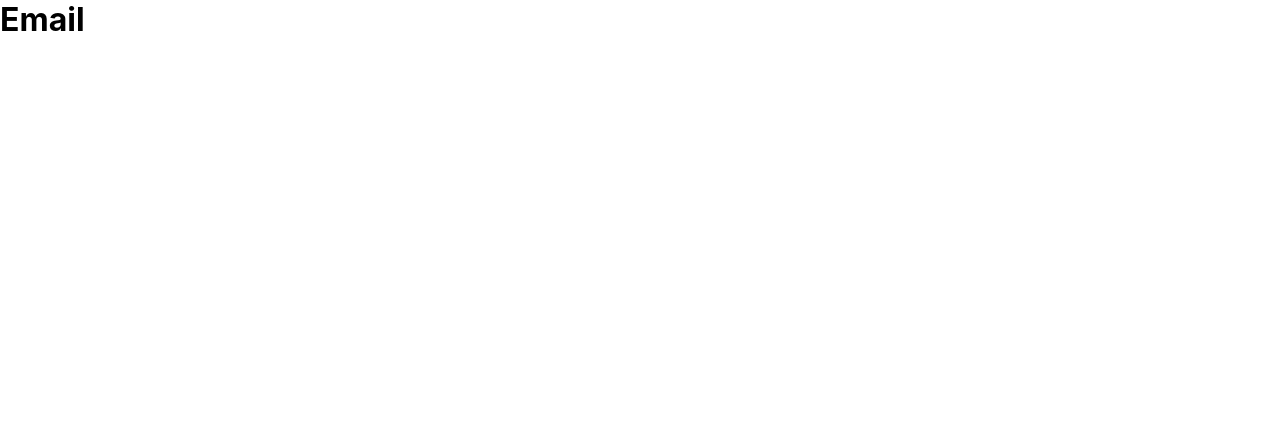
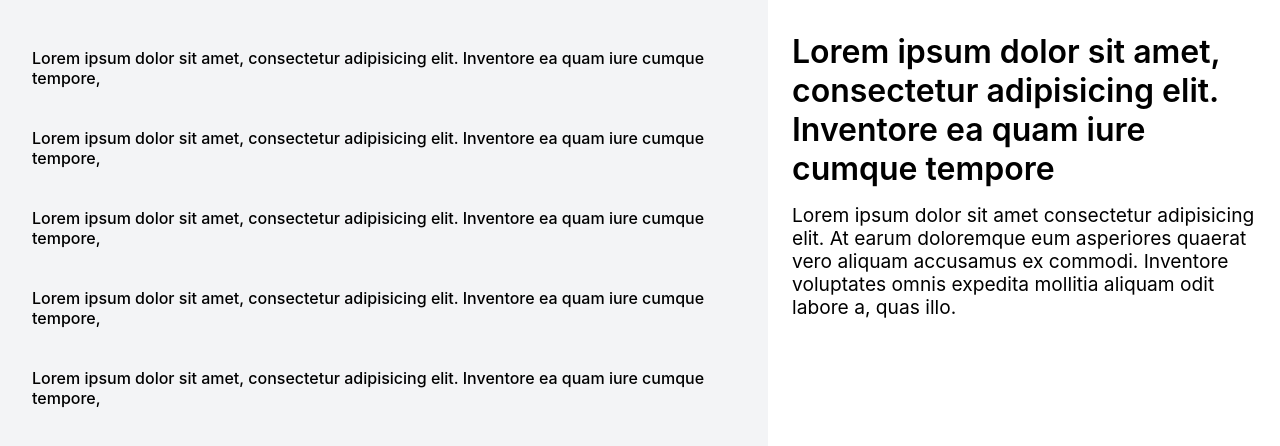
Before and after one commit to ayush013/ui-bootcamp, a website built with webpack: page email/index.html in a window 1280 px wide. Built offline with nearby package versions, Linux system fonts and the light colour scheme.

Commit message:
Basic HTML markup and styles for rendering email

```diff
--- a/email/index.html
+++ b/email/index.html
@@ -1,14 +1,47 @@
 <!DOCTYPE html>
 <html lang="en">
+  <head>
+    <meta charset="UTF-8" />
+    <meta http-equiv="X-UA-Compatible" content="IE=edge" />
+    <meta name="viewport" content="width=device-width, initial-scale=1.0" />
+    <title>Email</title>
+  </head>
 
-<head>
-    <meta charset="UTF-8">
-    <meta http-equiv="X-UA-Compatible" content="IE=edge">
-    <meta name="viewport" content="width=device-width, initial-scale=1.0">
-    <title>Email</title>
-</head>
+  <body class="email">
+    <div class="email-list">
+      <div class="email-list-item">
+        Lorem ipsum dolor sit amet, consectetur adipisicing elit. Inventore ea
+        quam iure cumque tempore,
+      </div>
+      <div class="email-list-item">
+        Lorem ipsum dolor sit amet, consectetur adipisicing elit. Inventore ea
+        quam iure cumque tempore,
+      </div>
+      <div class="email-list-item">
+        Lorem ipsum dolor sit amet, consectetur adipisicing elit. Inventore ea
+        quam iure cumque tempore,
+      </div>
+      <div class="email-list-item">
+        Lorem ipsum dolor sit amet, consectetur adipisicing elit. Inventore ea
+        quam iure cumque tempore,
+      </div>
 
-<body>
-    <h1>Email</h1>
-</body>
+      <div class="email-list-item">
+        Lorem ipsum dolor sit amet, consectetur adipisicing elit. Inventore ea
+        quam iure cumque tempore,
+      </div>
+    </div>
+    <div class="email-body">
+      <h1 class="title">
+        Lorem ipsum dolor sit amet, consectetur adipisicing elit. Inventore ea
+        quam iure cumque tempore
+      </h1>
+      <p class="content">
+        Lorem ipsum dolor sit amet consectetur adipisicing elit. At earum
+        doloremque eum asperiores quaerat vero aliquam accusamus ex commodi.
+        Inventore voluptates omnis expedita mollitia aliquam odit labore a, quas
+        illo.
+      </p>
+    </div>
+  </body>
 </html>
--- a/email/src/style.scss
+++ b/email/src/style.scss
@@ -1,7 +1,19 @@
 /* Basic reset */
+
+$white: #fff;
+$gray: #f3f4f6;
+$blue: #3B82F6;
 
 html {
   font-size: 16px;
+}
+
+*,
+*::after,
+*::before {
+  box-sizing: inherit;
+  margin: 0;
+  padding: 0;
 }
 
 html,
@@ -18,12 +30,52 @@ body {
   font-weight: 400;
   min-height: 100vh;
   width: 100%;
+  background-color: $gray;
 }
 
-*,
-*::after,
-*::before {
-  box-sizing: inherit;
-  margin: 0;
-  padding: 0;
+
+.email {
+  display: flex;
+
+  &-list {
+    flex: 0 0 60%;
+    display: flex;
+    flex-direction: column;
+    padding: 1rem;
+    padding-top: 2rem;
+
+    &-item {
+      padding: 1rem;
+      font-weight: 500;
+      margin-bottom: 0.5rem;
+      transition: 0.1s;
+      border-radius: 0.5rem;
+
+      &:hover {
+        background-color: $white;
+      }
+
+      &-active {
+        background-color: $white;
+        color: $blue;
+      }
+    }
+  }
+
+  &-body {
+    flex: 0 0 40%;
+    padding: 1.5rem;
+    background-color: $white;
+    padding-top: 2rem;
+
+    .title {
+      font-weight: 600;
+      margin-bottom: 1rem;
+    }
+
+    .content {
+      font-size: 1.2rem;
+      line-height: 1.2;
+    }
+  }
 }
```
